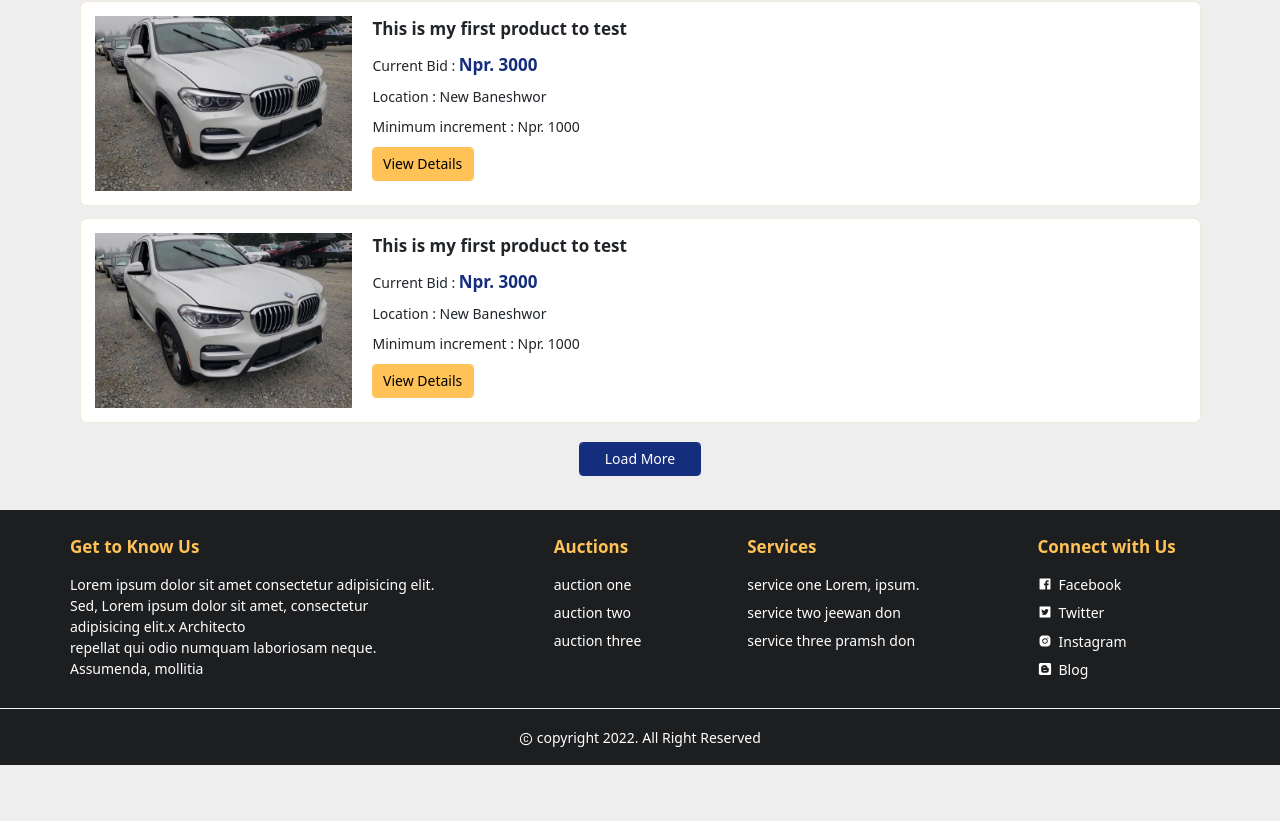
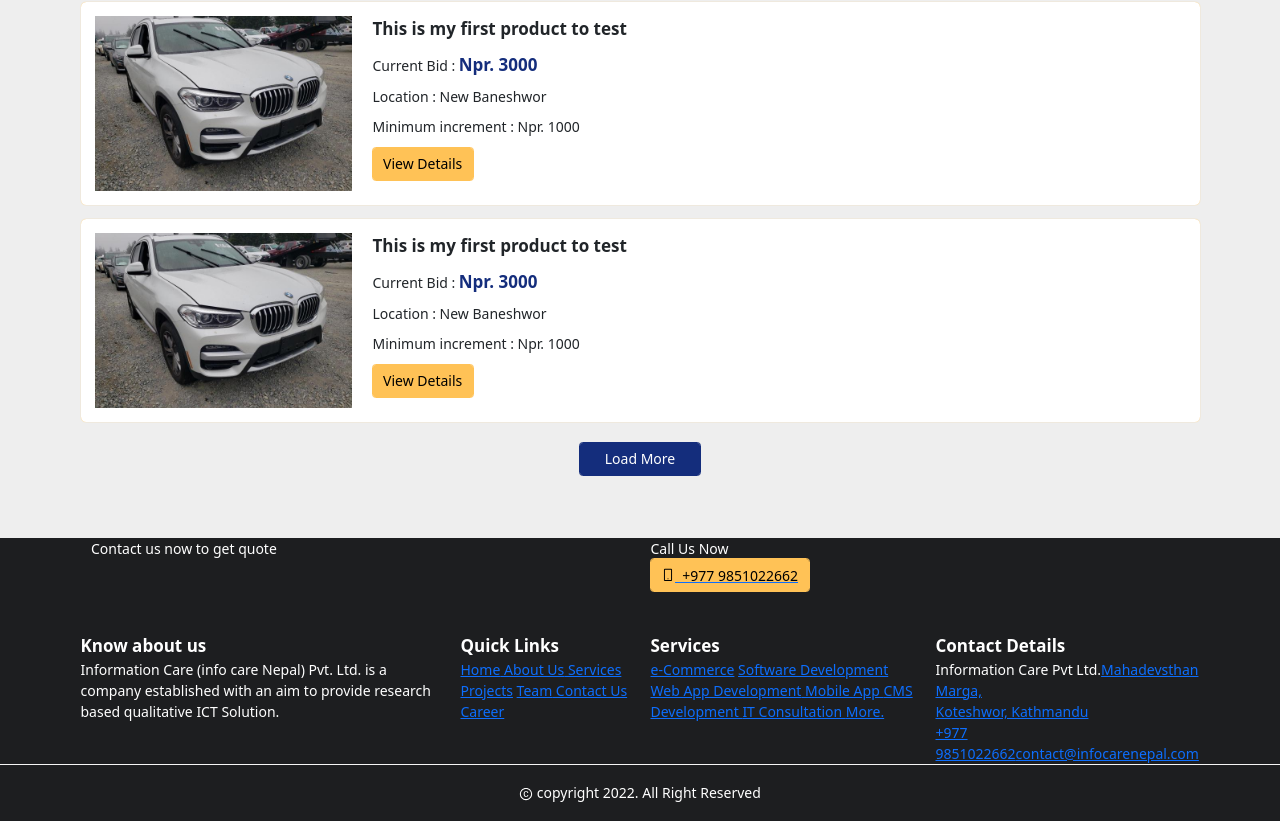
Before and after one commit to webTRON2021/bidding--frontend, a React (Create React App) app: page / in a window 1280 px wide. Shown: the part 1448-2269 px from the top of the page. Before the commit the page ends 2213 px from the top, so only its background shows below. Built offline with nearby package versions, Linux system fonts and the light colour scheme.

Commit message:
fix : revamp footer

```diff
--- a/src/UI/organisms/Footer.tsx
+++ b/src/UI/organisms/Footer.tsx
@@ -3,68 +3,133 @@ import Title from "../atoms/Title";
 import {
   AiFillFacebook,
   AiFillInstagram,
-  AiFillTwitterSquare,
+  AiFillTwitterSquare, AiOutlineMobile
 } from "react-icons/ai";
 import { FaBlogger } from "react-icons/fa";
+import Button from "../atoms/Button";
+import { Link } from "react-router-dom";
 export default () => {
   return (
-    <section className="footer_section mt-3">
-      <div className="footer_contain container">
-        <div className="row">
-          <div className="col-lg-4 col-md-6 col-12">
-            <Title text="Get to Know Us" />
-            <div className="items">
-              <div className="item text-justify">
-                Lorem ipsum dolor sit amet consectetur adipisicing elit. Sed,{" "}
-                Lorem ipsum dolor sit amet, consectetur adipisicing elit.x
-                Architecto <br />
-                repellat qui odio numquam laboriosam neque. Assumenda, mollitia
+    <section className="footer_section mt-5">
+      <div className="container">
+        <div className="getQuote_footer">
+          <div className="container">
+            <div className="row bg_getQuote">
+              <div className="col-lg-6 col-12  ">
+                <div className="getQuote_title">
+                  Contact us now to get quote
+                </div>
+              </div>
+              <div className="col-lg-6 col-12  call_btn">
+                <div className="getQuote_subTitle">Call Us Now</div>
+                <a href="tel:+9851022662">
+                  <Button >
+                    <AiOutlineMobile />&nbsp;  +977
+                    9851022662
+                  </Button>
+                </a>
               </div>
             </div>
           </div>
-          <div className="col-lg-1"></div>
-          <div className="col-lg-2 col-md-3 col-12">
-            <Title text="Auctions" />
-            <div className="items">
-              <div className="item">auction one</div>
-              <div className="item">auction two</div>
-              <div className="item">auction three</div>
         </div>
+        <div className="footer_container pt-5">
+          <div className="row">
+            <div className="col-lg-4 col-md-6 col-12">
+              <div className="footer_box">
+                <Title text="Know about us" />
+                <div className="footer_items">
+                  <span className="footer_item">
+                    Information Care (info care Nepal) Pvt. Ltd. is a company
+                    established with an aim to provide research based
+                    qualitative ICT Solution.
+                  </span>
                 </div>
-          <div className="col-lg-3 col-md-3 col-12">
-            <Title text="Services" />
-            <div className="items">
-              <div className="item">service one Lorem, ipsum.</div>
-              <div className="item">service two jeewan don</div>
-              <div className="item">service three pramsh don</div>
               </div>
             </div>
             <div className="col-lg-2 col-md-6 col-12">
-            <Title text="Connect with Us" />
-            <div className="items">
-              <div className="item">
-                <div className="icon">
-                  <AiFillFacebook />
+              <div className="footer_box border_Left">
+                <Title text="Quick Links" />
+                <div className="footer_items">
+                  <span className="footer_item">
+                    <Link to="/"> Home</Link>
+                  </span>
+                  <span className="footer_item">
+                    <Link to="/about"> About Us</Link>
+                  </span>
+                  <span className="footer_item">
+                    <Link to="/services"> Services</Link>
+                  </span>
+                  <span className="footer_item">
+                    <Link to="/projects"> Projects</Link>
+                  </span>{" "}
+                  <span className="footer_item">
+                    <Link to="/team"> Team</Link>
+                  </span>
+                  <span className="footer_item">
+                    <Link to="/contact"> Contact Us</Link>
+                  </span>
+                  <span className="footer_item">
+                    <Link to="/career"> Career</Link>
+                  </span>
                 </div>
-                Facebook
               </div>
-              <div className="item">
-                <div className="icon">
-                  <AiFillTwitterSquare />
             </div>
-                Twitter
+            <div className="col-lg-3 col-md-6 col-12">
+              <div className="footer_box border_Left">
+                <Title text="Services" />
+                <div className="footer_items">
+                  <span className="footer_item">
+                    <Link to="/services">e-Commerce</Link>
+                  </span>{" "}
+                  <span className="footer_item">
+                    <Link to="/services">Software Development</Link>
+                  </span>{" "}
+                  <span className="footer_item">
+                    <Link to="/services">Web App Development</Link>
+                  </span>
+                  <span className="footer_item">
+                    <Link to="/services"> Mobile App </Link>
+                  </span>
+                  <span className="footer_item">
+                    <Link to="/services"> CMS Development </Link>
+                  </span>{" "}
+                  <span className="footer_item">
+                    <Link to="/services"> IT Consultation </Link>
+                  </span>
+                  <span className="footer_item">
+                    <Link to="/services"> More. </Link>
+                  </span>
                 </div>
-              <div className="item">
-                <div className="icon">
-                  <AiFillInstagram />{" "}
-                </div>{" "}
-                Instagram
               </div>
-              <div className="item">
-                <div className="icon">
-                  <FaBlogger />
             </div>
-                Blog
+            <div className="col-lg-3 col-md-6 col-12">
+              <div className="footer_box border_Left">
+                <Title text="Contact Details " />
+                <div className="footer_items">
+                  <span className="footer_item">
+                    Information Care Pvt Ltd.
+                  </span>
+                  <span className="footer_item">
+                    <a
+                      href="https://www.google.com/maps?ll=27.680794,85.344664&z=15&t=m&hl=en&gl=NP&mapclient=embed&cid=1493743747260894740"
+                      target="_blank"
+                      rel="noreferrer"
+                    >
+                      Mahadevsthan Marga,
+                      <br />
+                      Koteshwor, Kathmandu
+                    </a>
+                    <br />
+                  </span>
+                  <span className="footer_item">
+                    <a href="tel:9851022662"> +977 9851022662</a>
+                  </span>
+                  <span className="footer_item">
+                    <a href="mailto:contact@infocarenepal.com">
+                      contact@infocarenepal.com
+                    </a>
+                  </span>
+                </div>
               </div>
             </div>
           </div>
```
Lines whose indentation alone changed are shown as unchanged.
